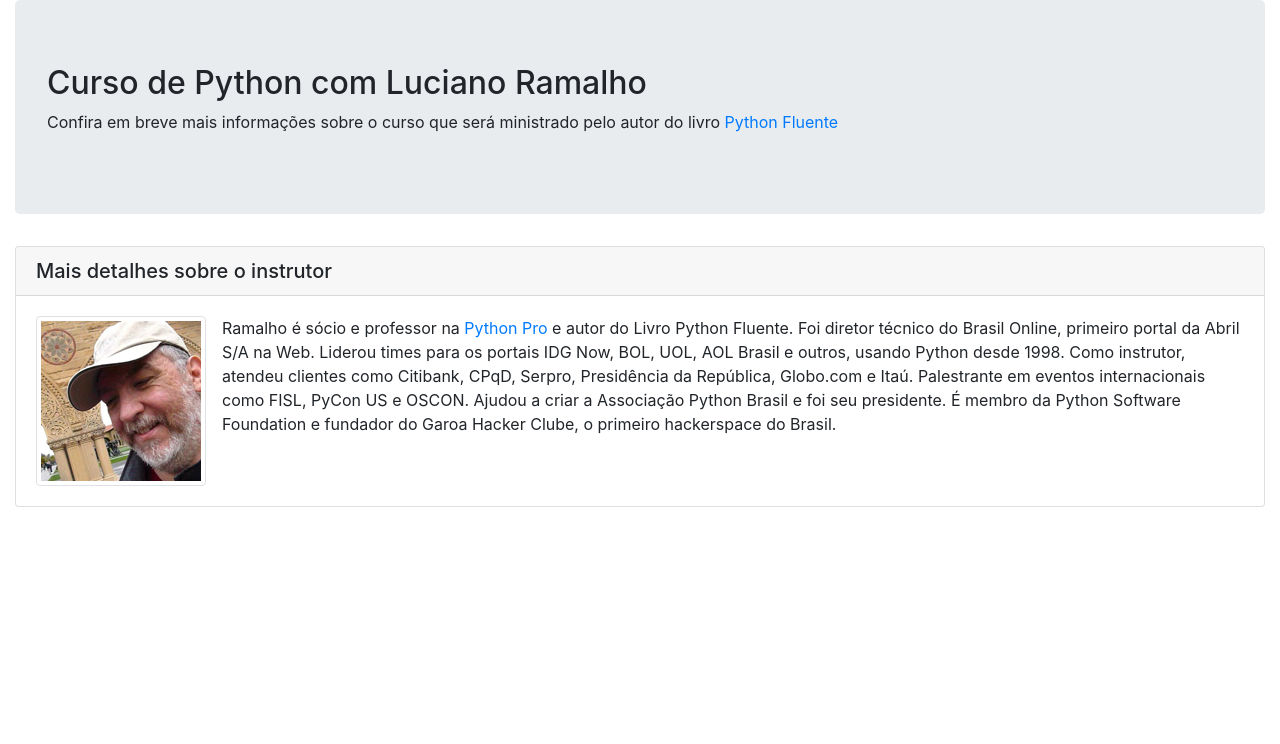
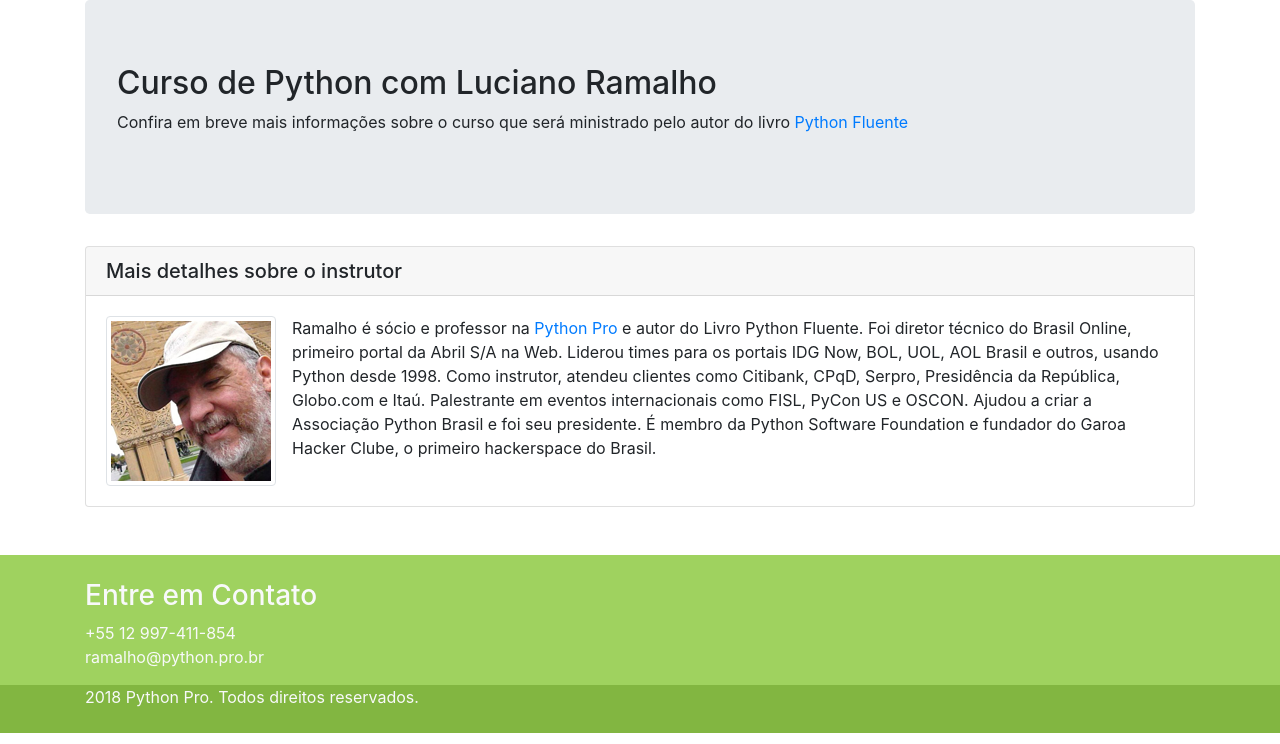
Before and after one commit to pythonprobr/curso-django, a Django app: template pypro/base/templates/base/home.html in a window 1280 px wide. Shown: the part 56-800 px from the top of the page. Run offline with Django 3.2, Linux system fonts and the light colour scheme; the template is opened without the code that fills it, so the values that code supplies are empty; some libraries are stand-ins or nearby versions.

Commit message:
Adicionado rodapé, finalizada Landing Page Inicial.
Close #89

```diff
--- a/pypro/base/static/css/style.css
+++ b/pypro/base/static/css/style.css
@@ -1 +1,7 @@
-# Empty CSS file for your own CSS
+.main-footer{
+    background-color: #9fd25f;
+}
+
+.rights{
+    background-color: #82b641;
+}
--- a/pypro/base/templates/base/home.html
+++ b/pypro/base/templates/base/home.html
@@ -34,7 +34,7 @@
     </div>
 </nav>
 
-<div class="container-fluid">
+<div class="container">
     <div class="row">
         <div class="col-md-12">
 
@@ -73,5 +73,31 @@
         </div>
     </div>
 </div>
+
+<footer class="main-footer mt-5 pt-4 text-light">
+    <div class="container">
+        <div class="row">
+            <div class="col">
+                <h3>Entre em Contato</h3>
+                <address>
+                    +55 12 997-411-854
+                    <br/>
+                    <a href="mailto:ramalho@python.pro.br" class="text-light">ramalho@python.pro.br</a>
+                </address>
+            </div>
+        </div>
+    </div>
+    <div class="rights pb-4">
+        <div class="container">
+            <div class="row">
+                <div class="col">
+                    {% now 'Y' %} Python Pro. Todos direitos reservados.
+                </div>
+            </div>
+        </div>
+    </div>
+
+</footer>
+
 </body>
 </html>
--- a/pypro/base/views.py
+++ b/pypro/base/views.py
@@ -1,4 +1,3 @@
-from django.http import HttpResponse
 from django.shortcuts import render
 
 
```
